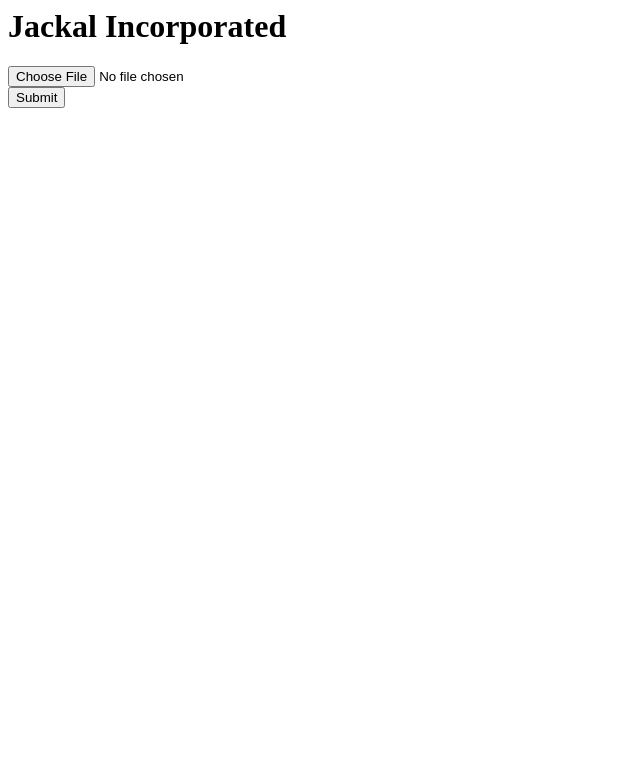
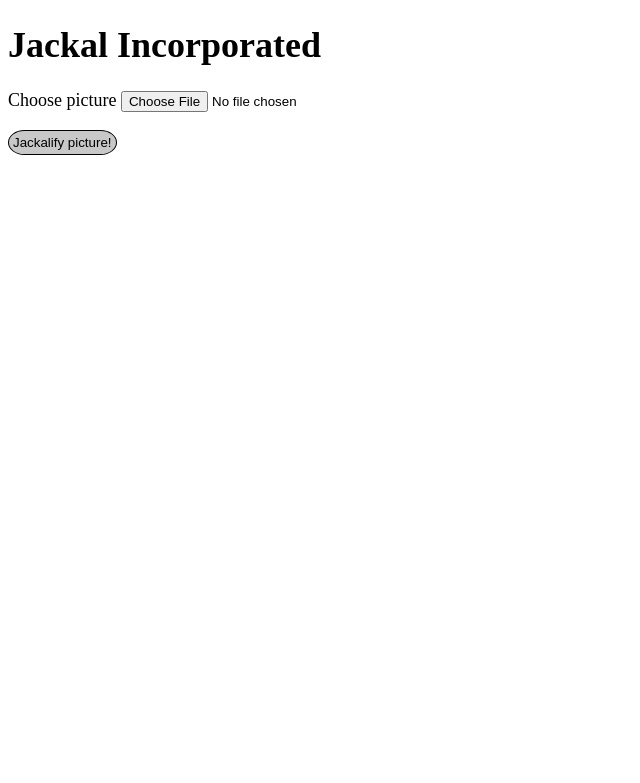
Before and after one commit to Sea-Bottle/Sea-Bottle-Jackal, a FastAPI app: page / in a window 1280 px wide. Shown: the top 783 px of the page, without its empty margins (0-640 px from the left). Run offline with FastAPI, Linux system fonts and the light colour scheme; parts of the project's set-up code (start-up, migrations or seed data) failed here and were passed over.

Commit message:
New front (#25)
* basic form and other files added

* script to another file

* front added

* old video tags removed

* progress bar infinite loop fixed

* input form enhancment

```diff
--- /dev/null
+++ b/src/fastapi/static/css/style.css
@@ -0,0 +1,44 @@
+body {
+    font-size: large;
+}
+
+button {
+    padding: 3pt;
+    background-color: rgb(200, 200, 200);
+    border: solid;
+    border-width: 1pt;
+    border-bottom-left-radius: 15% 50%;
+    border-bottom-right-radius: 15% 50%;
+    border-top-left-radius: 15% 50%;
+    border-top-right-radius: 15% 50%;
+}
+
+#progressBar {
+    width: 30%;
+}
+
+#picture {
+    width: 30%;
+}
+
+#gif {
+    display: none;
+}
+
+#gifImage {
+    width: 30%;
+}
+
+.downloadLink {
+    text-align: center;
+    text-decoration: none;
+    color: black;
+    padding: 10pt;
+    background-color: rgb(200, 200, 200);
+    border: solid;
+    border-width: 1pt;
+    border-bottom-left-radius: 15% 50%;
+    border-bottom-right-radius: 15% 50%;
+    border-top-left-radius: 15% 50%;
+    border-top-right-radius: 15% 50%;
+}
--- a/src/fastapi/templates/main_form.html
+++ b/src/fastapi/templates/main_form.html
@@ -1,19 +1,34 @@
+<!DOCTYPE html>
 <html>
+    <head>
+        <meta charset="utf-8">
+        <link rel="stylesheet" href="static/css/style.css">
+        <link rel="icon" type="image/png" sizes="32x32" href="static/images/bottle.jpg">
+        <title>Sea Bottle Jackal</title>
+    </head>
     <body>
+        <script src="static/js/scripts.js"></script>
         <h1>Jackal Incorporated</h1>
         <form method="POST" enctype="multipart/form-data">
-            <input type="file" name="file"><br>
-            <input type="submit" value="Submit">
+            <div id="uploadButton">
+                <p><label id="imageUploadLabel" for="imageUpload"> Choose picture </label>
+                <input id="imageUpload" name="file" type="file" accept="image/*"></p>
+                <button id="submitPicture" type="submit">Jackalify picture!</button>
+            </div>
         </form>
         {% if picture %}
-            <img src="static/{{picture}}">
+            <div>
+                <progress id="progressBar" max="100" value="0"></progress> <br>
+                <img id="picture" src="static/working/{{picture}}" onload="checkProgress();checkGif()">
+            </div>
         {% endif %}
         {% if video %}
-            <!-- <video controls="controls">
-                <source src="static/{{video}}" type='video/mp4"'>
-                <a href="static/{{video}}">Download</a>.
-            </video> -->
-            <img src="static/{{video}}">
+            <div id="gif">
+                <p>
+                    <a class="downloadLink" download href="static/working/{{video}}">Download GIF</a>
+                    <a class="downloadLink" download href="static/working/{{photo}}">Download jackalified photo</a>
+                </p>
+            </div>
         {% endif %}
     </body>
 </html>
```
Also changed, not shown: src/fastapi/static/js/scripts.js (added, +41 -0 lines), src/fastapi/static/images/bottle.jpg (added).
